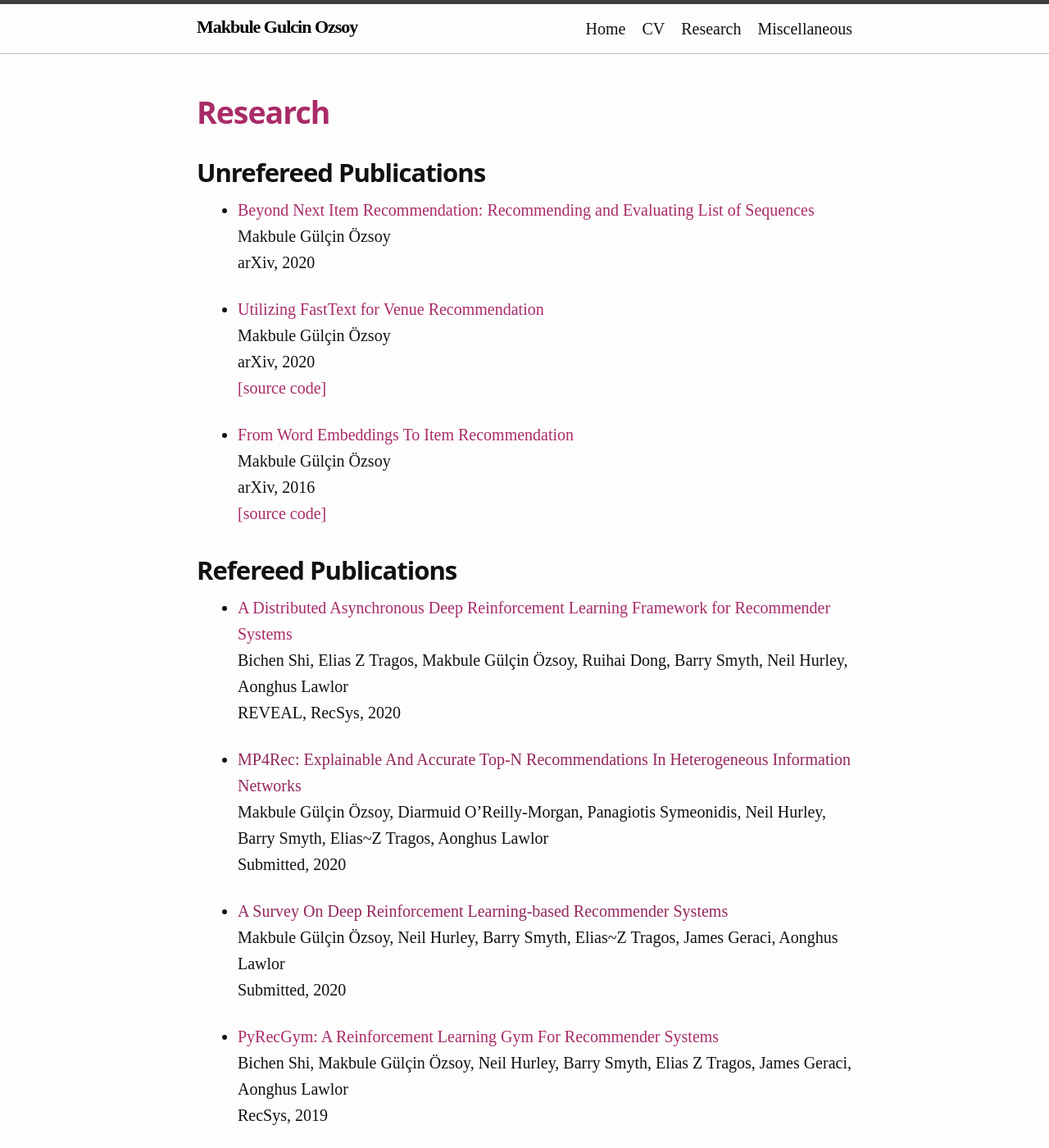
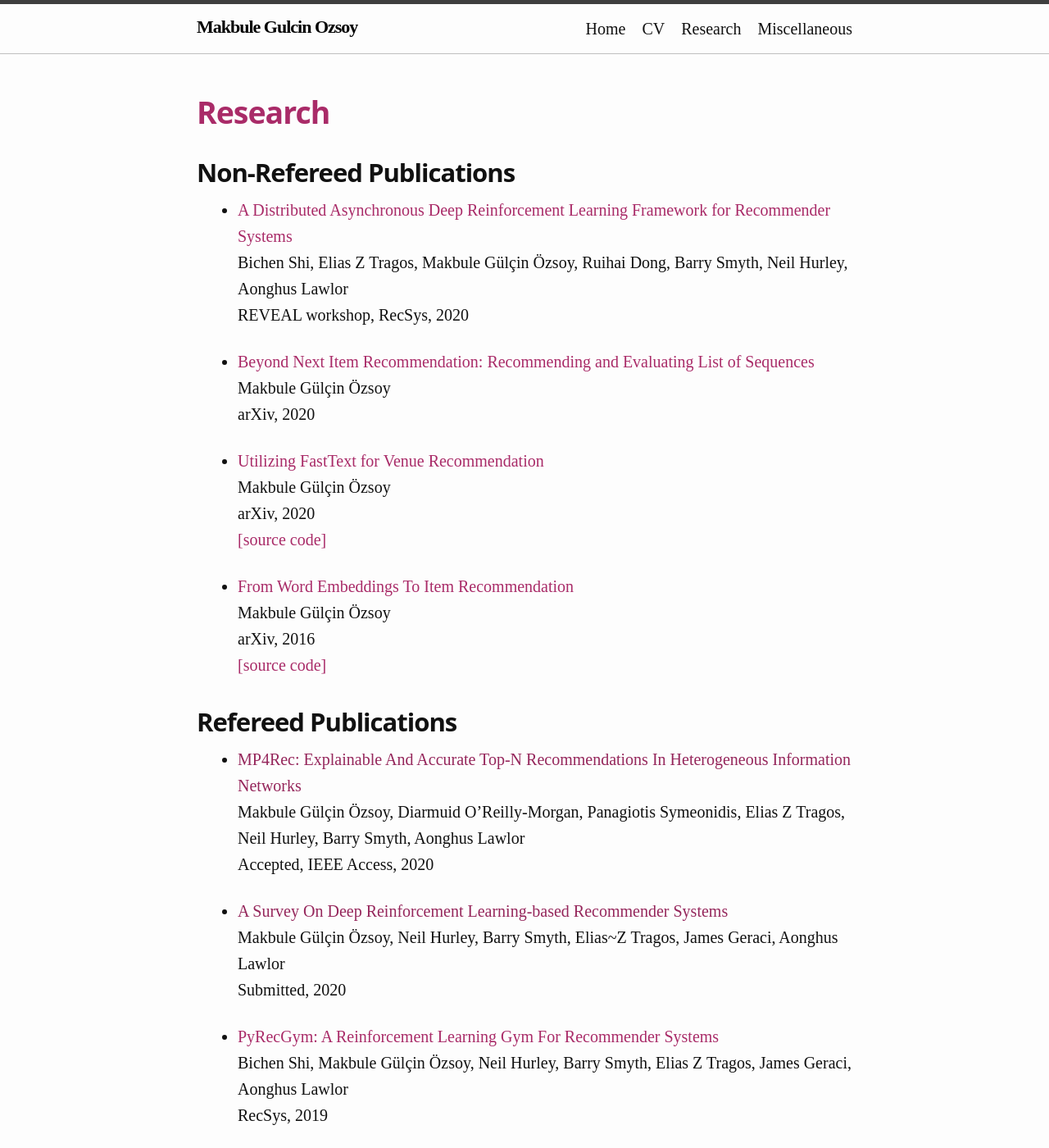
Before and after one commit to mgulcin/mgulcin.github.io, a Jekyll site: the page built from research.md, in a window 1280 px wide and 1400 px high. Shown: the whole window at 82% size. Built offline with Jekyll 4.4.1, drawn with Linux system fonts in a browser that asks for light colours; some of the changed lines change nothing that is shown.

Commit message:
Update research.md

```diff
--- a/research.md
+++ b/research.md
@@ -6,7 +6,10 @@ permalink: /research/
 ---
 
 
-## Unrefereed Publications
+## Non-Refereed Publications
+* [A Distributed Asynchronous Deep Reinforcement Learning Framework for Recommender Systems](https://drive.google.com/file/d/1DULPZtXdUUnzNjwe3BQmD3sViOmYILCf/view) <br/>
+	Bichen Shi,  Elias Z Tragos, Makbule Gülçin Özsoy, Ruihai Dong, Barry Smyth, Neil Hurley, Aonghus Lawlor<br/>
+	REVEAL workshop, RecSys, 2020<br/>
 
 * [Beyond Next Item Recommendation: Recommending and Evaluating List of Sequences](https://arxiv.org/abs/2008.13281)<br/>
 	Makbule Gülçin Özsoy<br/>
@@ -24,13 +27,9 @@ permalink: /research/
 
 ## Refereed Publications
 
-* [A Distributed Asynchronous Deep Reinforcement Learning Framework for Recommender Systems](https://drive.google.com/file/d/1DULPZtXdUUnzNjwe3BQmD3sViOmYILCf/view) <br/>
-	Bichen Shi,  Elias Z Tragos, Makbule Gülçin Özsoy, Ruihai Dong, Barry Smyth, Neil Hurley, Aonghus Lawlor<br/>
-	REVEAL, RecSys, 2020<br/>
-
 * [MP4Rec: Explainable And Accurate Top-N Recommendations In Heterogeneous Information Networks]() <br/>
-	Makbule Gülçin Özsoy, Diarmuid O'Reilly-Morgan, Panagiotis Symeonidis, Neil Hurley, Barry Smyth, Elias~Z Tragos, Aonghus Lawlor<br/>
-	Submitted, 2020<br/>
+	Makbule Gülçin Özsoy, Diarmuid O'Reilly-Morgan, Panagiotis Symeonidis, Elias Z Tragos, Neil Hurley, Barry Smyth, Aonghus Lawlor<br/>
+	Accepted, IEEE Access, 2020<br/>
 
 * [A Survey On Deep Reinforcement Learning-based Recommender Systems]() <br/>
 	Makbule Gülçin Özsoy, Neil Hurley, Barry Smyth, Elias~Z Tragos, James Geraci, Aonghus Lawlor<br/>
```
